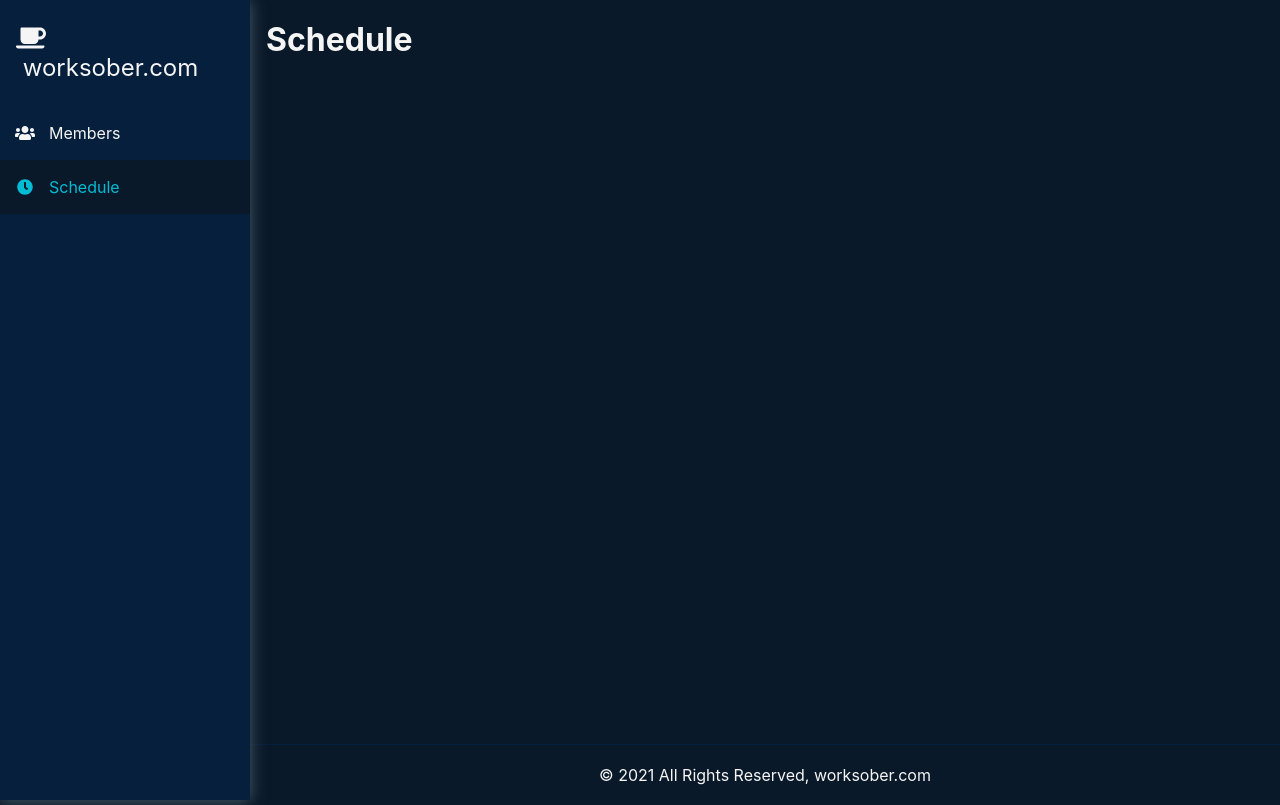
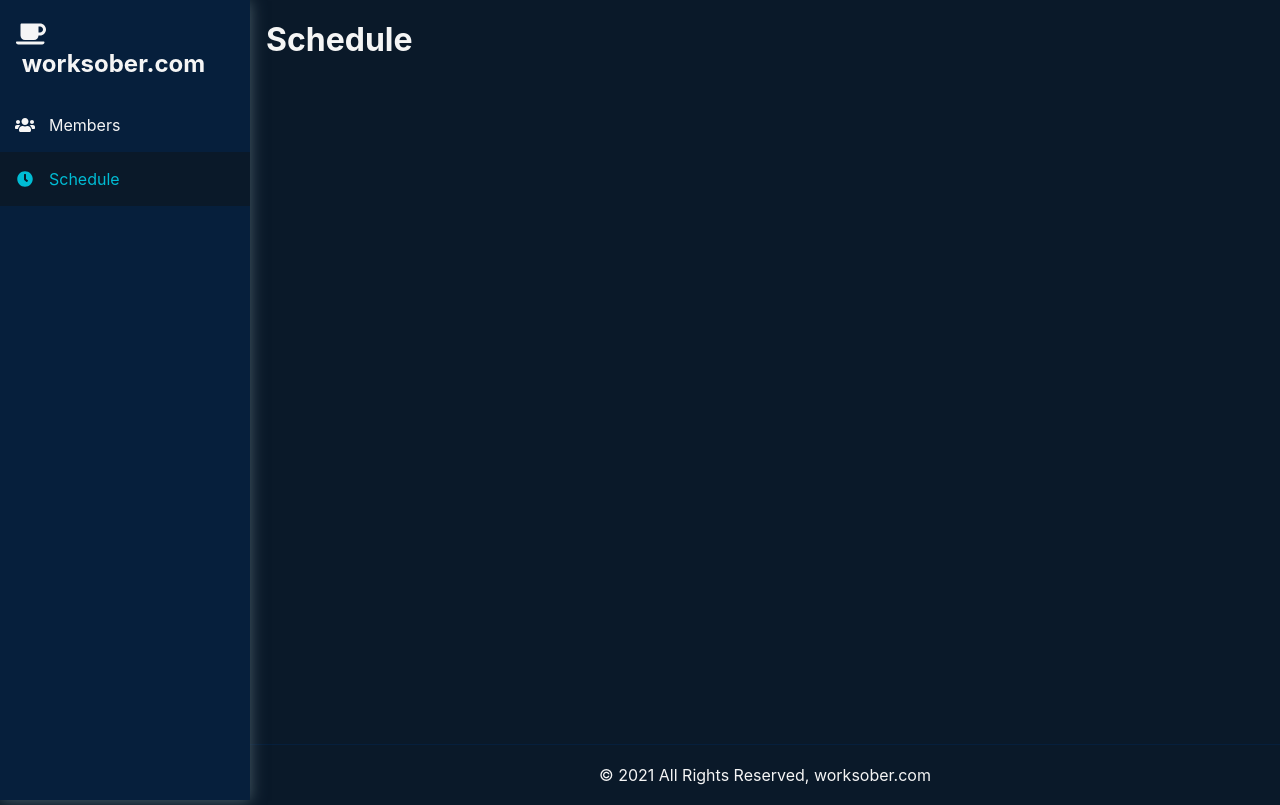
Before and after one commit to mp5maker/react-club-management, a React (Create React App) app in the folder frontend/: page /schedule in a window 1280 px wide. Built offline with nearby package versions, Linux system fonts and the light colour scheme.

Commit message:
fix: an issue with the header of the sidebar

```diff
--- a/frontend/src/components/sidebar/index.tsx
+++ b/frontend/src/components/sidebar/index.tsx
@@ -1,13 +1,17 @@
+import { faClock, faCoffee, faUsers } from '@fortawesome/free-solid-svg-icons'
+import { FontAwesomeIcon } from '@fortawesome/react-fontawesome'
 import * as React from 'react'
 import { NavLink } from 'react-router-dom'
 import routes from '../../constants/routes'
-import { COLORS, TYPOGRAPHY_VARIANT } from '../../constants/settings'
+import {
+  COLORS,
+  TYPOGRAPHY_COMPONENT,
+  TYPOGRAPHY_VARIANT,
+} from '../../constants/settings'
 import useLanguage from '../../hooks/useLanguage'
 import Box from '../box'
 import Typography from '../typography'
 import './sidbar.scss'
-import { FontAwesomeIcon } from '@fortawesome/react-fontawesome'
-import { faCoffee, faUsers, faClock } from '@fortawesome/free-solid-svg-icons'
 
 interface ISidebarProps {}
 
@@ -18,7 +22,10 @@ const Sidebar: React.FC<ISidebarProps> = (): JSX.Element => {
     <>
       <Box className={'sidebar-container open'} color={COLORS.BACKGROUND_2}>
         <Box className="sidebar-header">
-          <Typography variant={TYPOGRAPHY_VARIANT.H4}>
+          <Typography
+            variant={TYPOGRAPHY_VARIANT.H4}
+            component={TYPOGRAPHY_COMPONENT.H2}
+          >
             <FontAwesomeIcon icon={faCoffee} /> &nbsp;
             {t('WORK_SOBER')}
           </Typography>
--- a/frontend/src/components/typography/index.tsx
+++ b/frontend/src/components/typography/index.tsx
@@ -17,6 +17,7 @@ const Typography: React.FC<ITypographProps> = ({
   color = COLORS.TEXT_1,
   style,
   component = TYPOGRAPHY_COMPONENT.P,
+  children,
   ...otherProps
 }): JSX.Element => {
   const props = {
@@ -30,17 +31,17 @@ const Typography: React.FC<ITypographProps> = ({
 
   switch (component) {
     case TYPOGRAPHY_COMPONENT.H1:
-      return <h1 {...props} />
+      return <h1 {...props}>{children}</h1>
     case TYPOGRAPHY_COMPONENT.H2:
-      return <h2 {...props} />
+      return <h2 {...props}>{children}</h2>
     case TYPOGRAPHY_COMPONENT.H3:
-      return <h3 {...props} />
+      return <h3 {...props}>{children}</h3>
     case TYPOGRAPHY_COMPONENT.H4:
-      return <h4 {...props} />
+      return <h4 {...props}>{children}</h4>
     case TYPOGRAPHY_COMPONENT.H5:
-      return <h5 {...props} />
+      return <h5 {...props}>{children} </h5>
     case TYPOGRAPHY_COMPONENT.H6:
-      return <h6 {...props} />
+      return <h6 {...props}>{children}</h6>
     case TYPOGRAPHY_COMPONENT.CITE:
       return <cite {...props} />
     case TYPOGRAPHY_COMPONENT.BLOCK_QUOTE:
```
